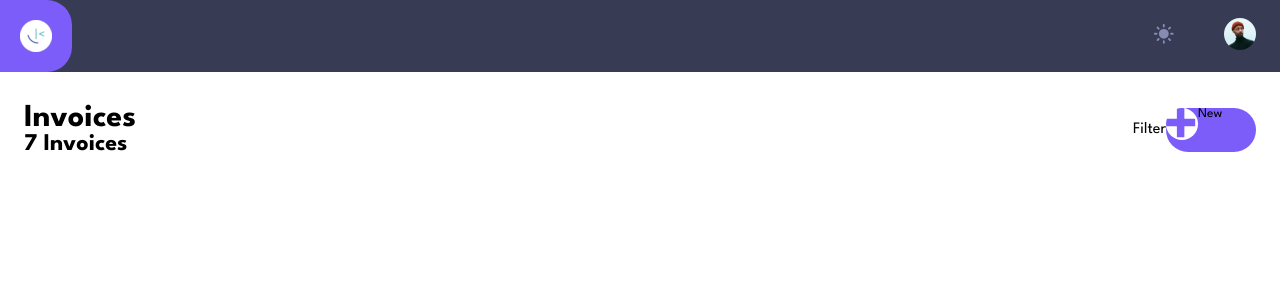
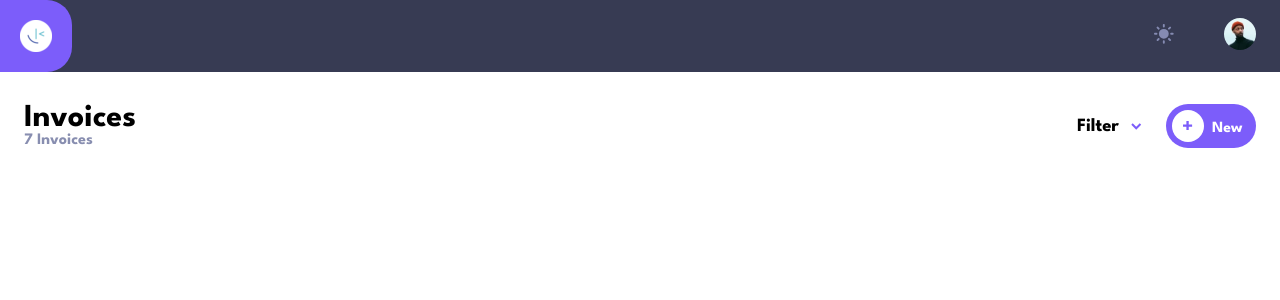
Before and after one commit to eosook/invoice-tracker, a React (Vite) app: page / in a window 1280 px wide. Shown: the top 300 px of the page. Built offline with nearby package versions, Linux system fonts and the light colour scheme.

Commit message:
finishes styling for top bar

```diff
--- a/src/components/EmptyInvoiceList/EmptyInvoiceList.tsx
+++ b/src/components/EmptyInvoiceList/EmptyInvoiceList.tsx
@@ -1,7 +1,10 @@
 import './EmptyInvoiceList.scss'
+import emptyImage from '../../assets/images/illustration-empty.svg';
 
 export default function EmptyInvoiceList(){
     return (
-        <></>
+        <div className="emptyInvoice">
+            <img src={emptyImage}></img>
+        </div>
     )
 }
--- a/src/components/InvoiceHeader/InvoiceHeader.scss
+++ b/src/components/InvoiceHeader/InvoiceHeader.scss
@@ -11,18 +11,51 @@
     &__buttons{
         display: flex;
         align-items: center;
+        gap: 1.5rem;
+    }
+
+    &__header{
+        @include spartanFont(24px, bold);
+    }
+    &__subheader{
+        @include spartanFont(13px, medium);
+        color: $grey;
     }
 }
 
 .buttons{
+    &__filter{
+        display: flex;
+        align-items: center;
+        &--text{
+            @include spartanFont(15px, bold);
+            margin-right: 12px;
+        }
+    }
     &__new{
+        display: flex;
+        align-items: center;
+        gap: 8px;
         @include purpleButton;
-        display: flex;
+
+        &--text{
+            @include spartanFont(15px, bold);
+            color: white;
+            margin-top: 4px;
+        }
     }
     &__plus{
-        width: 32px;
-        height: 32px;
-        border-radius: 50%;
-        background-color: white;
+        width: 10px;
+        height: 10px;
+        &--div{
+            width: 32px;
+            height: 32px;
+            border-radius: 50%;
+            background-color: white;
+            display: flex;
+            justify-content: center;
+            align-items: center;
+            margin-left: 6px;
+        }
     }
 }
--- a/src/components/InvoiceHeader/InvoiceHeader.tsx
+++ b/src/components/InvoiceHeader/InvoiceHeader.tsx
@@ -1,20 +1,24 @@
 import "./InvoiceHeader.scss";
 import plus from "../../assets/images/icon-plus.svg";
+import arrowDown from '../../assets/images/icon-arrow-down.svg';
 
 export default function InvoiceHeader() {
   return (
     <div className="InvoiceHeader">
-      <div>
-        <h1>Invoices</h1>
-        <h2>7 Invoices</h2>
+      <div className="InvoiceHeader__headers">
+        <h1 className="InvoiceHeader__header">Invoices</h1>
+        <h2 className="InvoiceHeader__subheader">7 Invoices</h2>
       </div>
       <div className="InvoiceHeader__buttons">
-        <div className="buttons__filter">Filter</div>
+        <div className="buttons__filter">
+          <h3 className="buttons__filter--text">Filter</h3>
+          <img className="buttons__filter--arrow" src={arrowDown}></img>
+        </div>
         <button className="buttons__new">
-          <div>
+          <div className="buttons__plus--div">
             <img className="buttons__plus" src={plus}></img>
           </div>{" "}
-          New
+          <h3 className="buttons__new--text">New</h3>
         </button>
       </div>
     </div>
--- a/src/styles/partials/_colors.scss
+++ b/src/styles/partials/_colors.scss
@@ -4,8 +4,8 @@ $purple-light: #9277FF;
 $button-darkblue-hover: #1E2139;
 $button-darkblue: #252945;
 
-$button-grey: #888EB0;
-$button-grey-hover: #DFE3FA;
+$grey-light: #DFE3FA;
+$grey: #888EB0;
 
 $black: #373B53;
 $black-hover: #0C0E16;
--- a/src/styles/partials/_mixins.scss
+++ b/src/styles/partials/_mixins.scss
@@ -1,4 +1,11 @@
 @use './colors' as *;
+@use './fonts' as *;
+
+@mixin spartanFont($weight, $size){
+    font-family: $primary-font;
+    font-weight: $weight;
+    font-size: $size;
+}
 
 @mixin purpleButton(){
     background-color: $purple;
```
